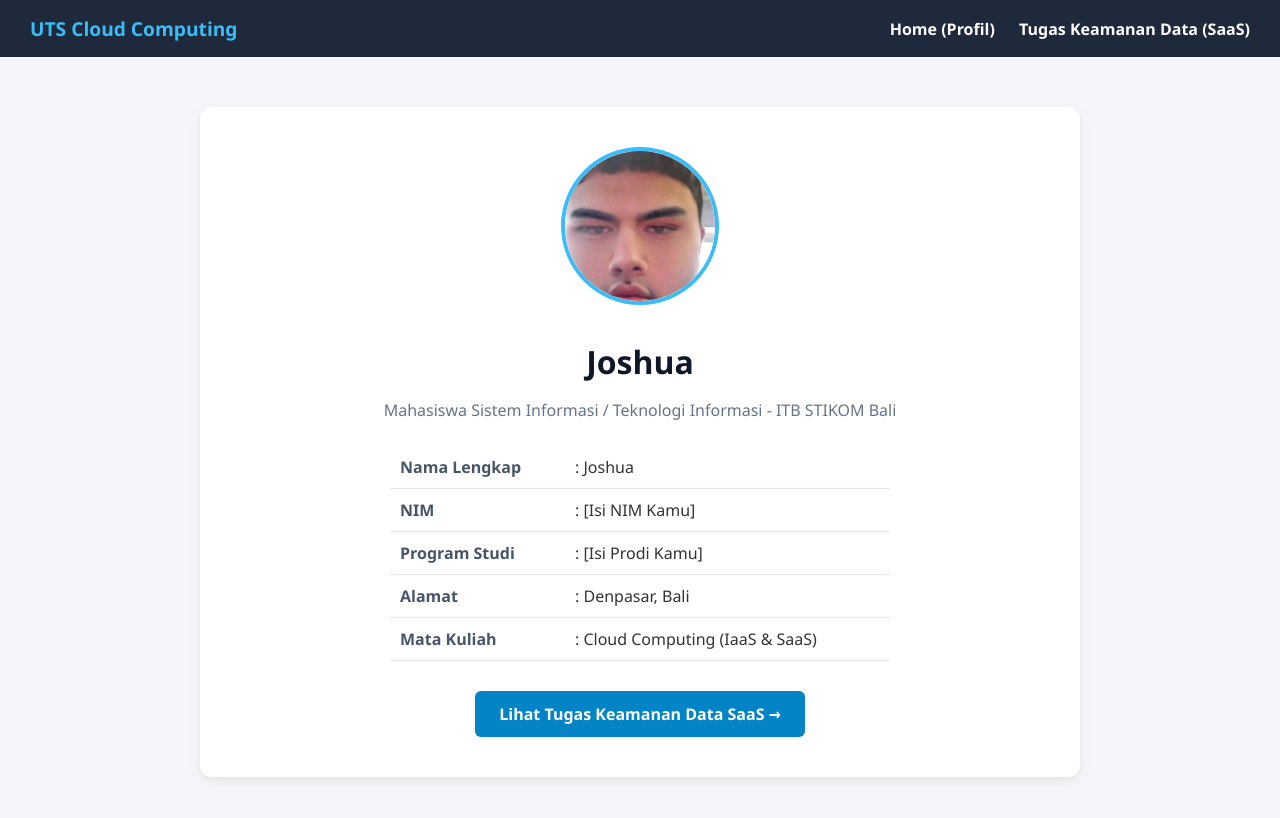
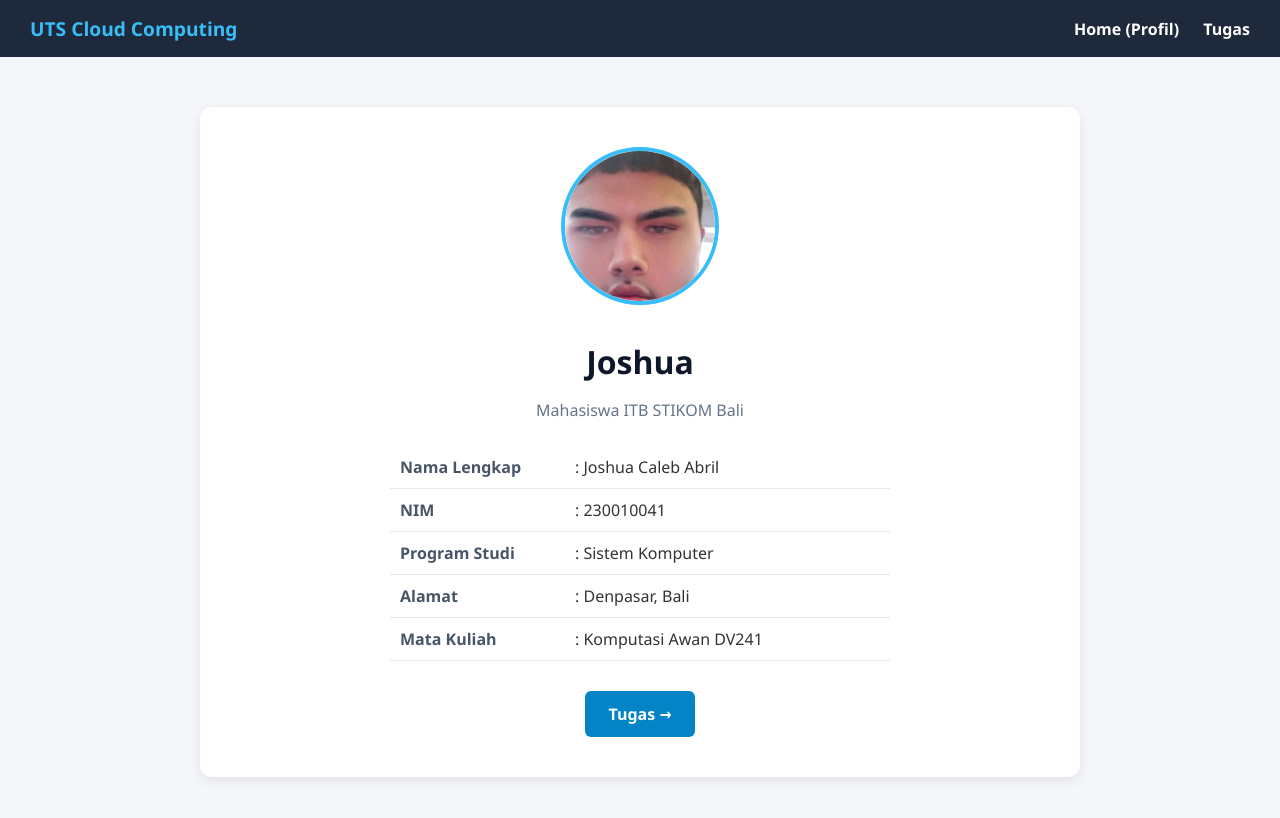
Before and after one commit to johnabril42-boop/uts_komputasi_awan, a plain HTML site: page tugas cloud computing/Index.html.html in a window 1280 px wide. Drawn offline with Linux system fonts and the light colour scheme.

Commit message:
Update Index.html.html

```diff
--- a/tugas cloud computing/Index.html.html
+++ b/tugas cloud computing/Index.html.html
@@ -27,7 +27,7 @@
         <div class="brand">UTS Cloud Computing</div>
         <div>
             <a href="index.html">Home (Profil)</a>
-            <a href="tugas.html">Tugas Keamanan Data (SaaS)</a>
+            <a href="tugas.html">Tugas </a>
         </div>
     </nav>
 
@@ -35,20 +35,20 @@
         <!-- Pastikan file foto.jpg ada di folder yang sama -->
         <img src="foto.jpg" alt="Foto Profil" class="profile-img">
         <h1>Joshua</h1>
-        <p class="subtitle">Mahasiswa Sistem Informasi / Teknologi Informasi - ITB STIKOM Bali</p>
+        <p class="subtitle">Mahasiswa ITB STIKOM Bali</p>
 
         <table class="biodata">
             <tr>
                 <td>Nama Lengkap</td>
-                <td>: Joshua</td>
+                <td>: Joshua Caleb Abril</td>
             </tr>
             <tr>
                 <td>NIM</td>
-                <td>: [Isi NIM Kamu]</td>
+                <td>: 230010041</td>
             </tr>
             <tr>
                 <td>Program Studi</td>
-                <td>: [Isi Prodi Kamu]</td>
+                <td>: Sistem Komputer</td>
             </tr>
             <tr>
                 <td>Alamat</td>
@@ -56,11 +56,11 @@
             </tr>
             <tr>
                 <td>Mata Kuliah</td>
-                <td>: Cloud Computing (IaaS & SaaS)</td>
+                <td>: Komputasi Awan DV241</td>
             </tr>
         </table>
 
-        <a href="tugas.html" class="btn">Lihat Tugas Keamanan Data SaaS &rarr;</a>
+        <a href="tugas.html" class="btn">Tugas &rarr;</a>
     </div>
 
 </body>
```
